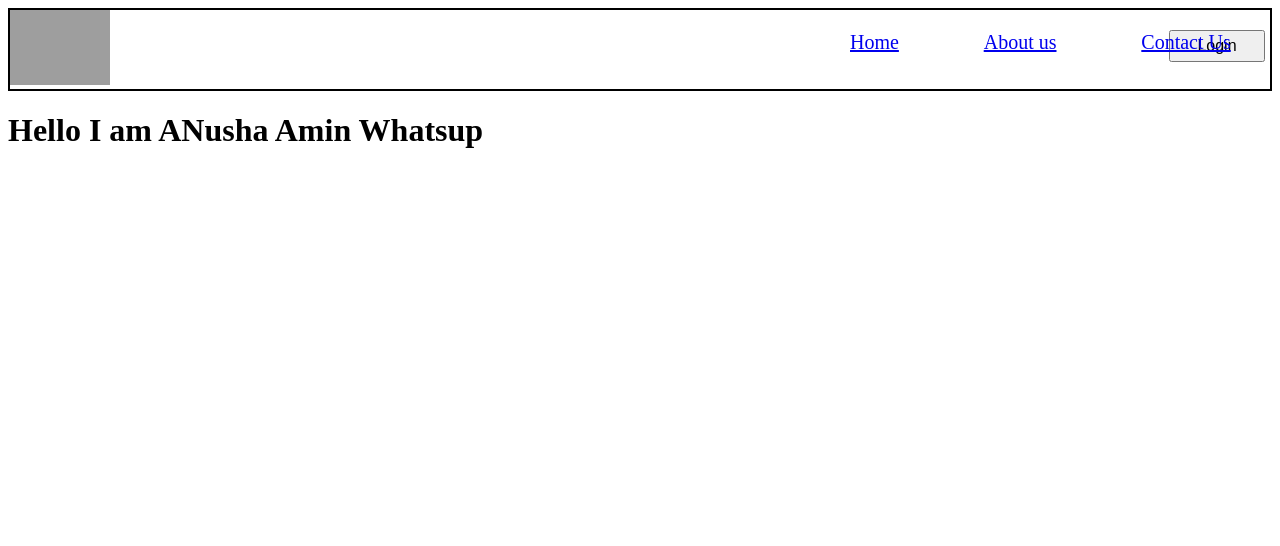
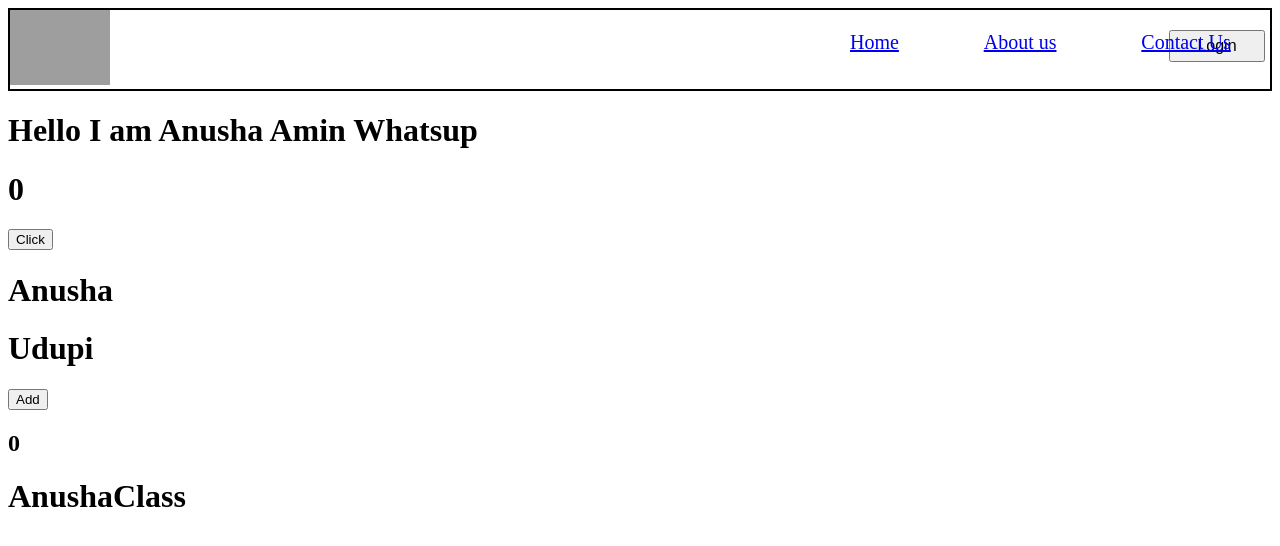
Before and after one commit to anushasani/React-Course, a React (Vite) app: page /About in a window 1280 px wide. Shown: the top 546 px of the page. Built offline with nearby package versions, Linux system fonts and the light colour scheme; grey boxes are pictures that could not be loaded.

Commit message:
Episode8

```diff
--- a/src/components/About.js
+++ b/src/components/About.js
@@ -1,7 +1,14 @@
+import User from "./user";
+import UserClassPractice from "./UserClassPractice";
+
 const About = () => {
   return (
     <div>
-      <h1>Hello I am ANusha Amin Whatsup </h1>
+      <h1>Hello I am Anusha Amin Whatsup </h1>
+      <div>
+        <User name={"Anusha"} location={"Udupi"} />
+        <UserClassPractice name={"AnushaClass"} location={"UdupiClass"} />
+      </div>
     </div>
   );
 };
--- a/src/components/RestaurantCard.js
+++ b/src/components/RestaurantCard.js
@@ -24,4 +24,4 @@ export const RestaurantCard = (props) => {
     </div>
   );
 };
-export default RestaurantCard;
+// export default RestaurantCard;
--- /dev/null
+++ b/src/components/User.js
@@ -0,0 +1,22 @@
+import { useState } from "react";
+
+const User = ({ name, location }) => {
+  let [count, setCount] = useState(0);
+
+  return (
+    <div>
+      <h1>{count}</h1>
+      <button
+        onClick={() => {
+          setCount(count + 1);
+        }}
+      >
+        Click
+      </button>
+      <h1>{name}</h1>
+      <h1>{location}</h1>
+    </div>
+  );
+};
+
+export default User;
--- /dev/null
+++ b/src/components/UserClassPractice.js
@@ -0,0 +1,31 @@
+// import React from "react";
+// (destructing in import)
+import { Component } from "react";
+
+class userPractice extends Component {
+  constructor(props) {
+    super(props);
+    this.state = {
+      count: 0,
+    };
+  }
+
+  render() {
+    const { name } = this.props;
+    const { count } = this.state;
+    return (
+      <div>
+        <button
+          onClick={() => {
+            this.setState({ count: this.state.count + 1 });
+          }}
+        >
+          Add
+        </button>
+        <h2>{count}</h2>
+        <h1> {name}</h1>
+      </div>
+    );
+  }
+}
+export default userPractice;
```
